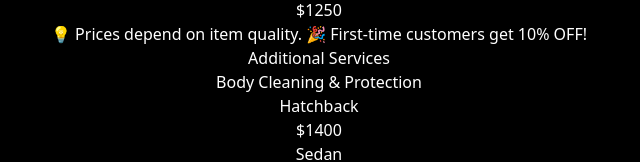
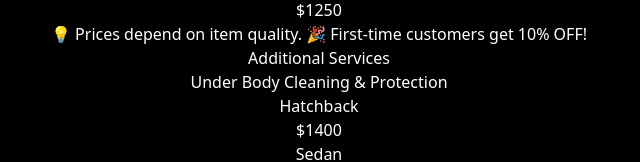
Before and after one commit to Danncode10/chrisautoshine_v2, a React (Vite) app: page / in a window 1280 px wide. Shown: the part 11550-11712 px from the top of the page, without its empty margins (321-961 px from the left). Built offline with nearby package versions, Linux system fonts and the light colour scheme.

Commit message:
Edited Under Body

```diff
--- a/src/components/Packages.jsx
+++ b/src/components/Packages.jsx
@@ -503,7 +503,7 @@ function Packages() {
               className="text-2xl text-white font-bold text-center mb-6"
               variants={itemVariants}
             >
-              Body Cleaning & Protection
+              Under Body Cleaning & Protection
             </motion.h4>
             <motion.div
               className="grid grid-cols-1 md:grid-cols-2 gap-6"
```
